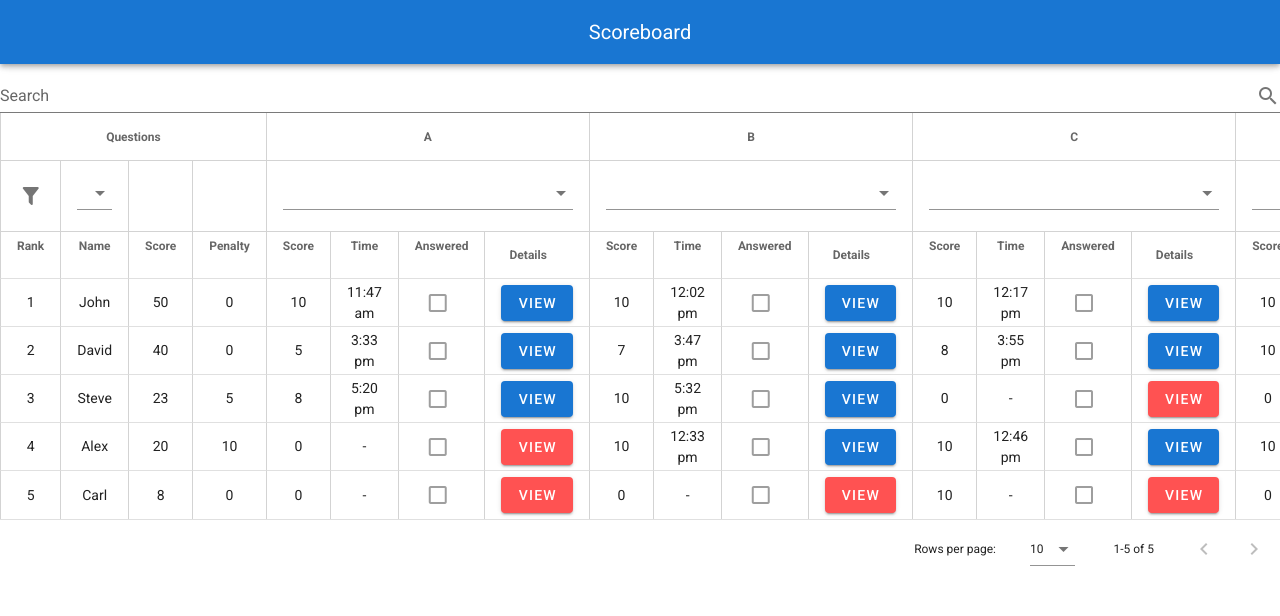
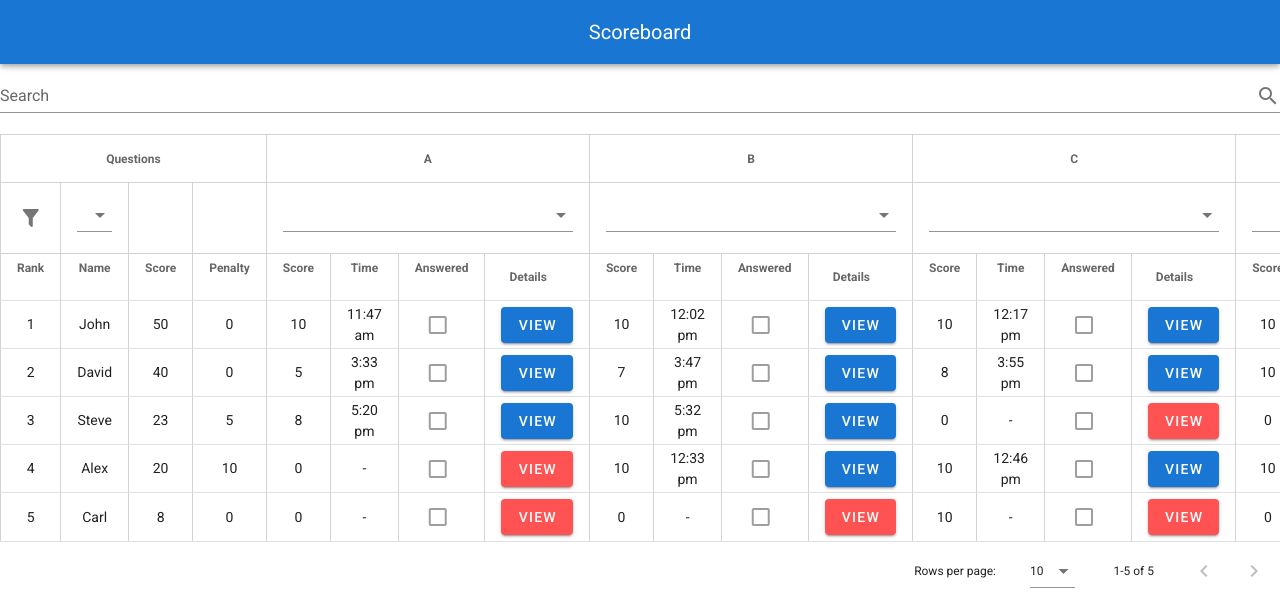
Before and after one commit to manankarnik/contest, a Vue app: page /scoreboard in a window 1280 px wide. Shown: the top 616 px of the page. Built offline with nearby package versions, Linux system fonts and the light colour scheme.

Commit message:
fix: remove attribute

```diff
--- a/src/views/ScoreboardView.vue
+++ b/src/views/ScoreboardView.vue
@@ -1,12 +1,7 @@
 <template>
   <div>
     <title-bar color="primary" title="Scoreboard" />
-    <v-text-field
-      v-model="search"
-      label="Search"
-      append-icon="mdi-magnify"
-      hide-details
-    >
+    <v-text-field v-model="search" label="Search" append-icon="mdi-magnify">
     </v-text-field>
     <v-data-table
       :headers="computeHeaders"
```
